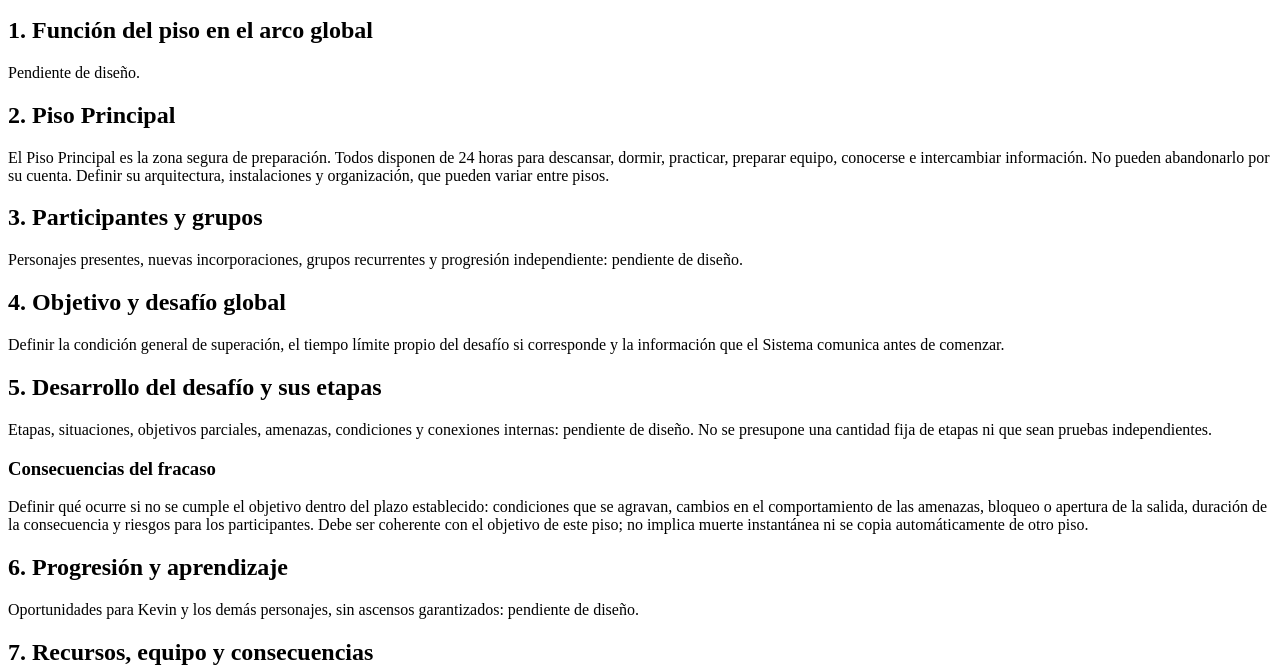
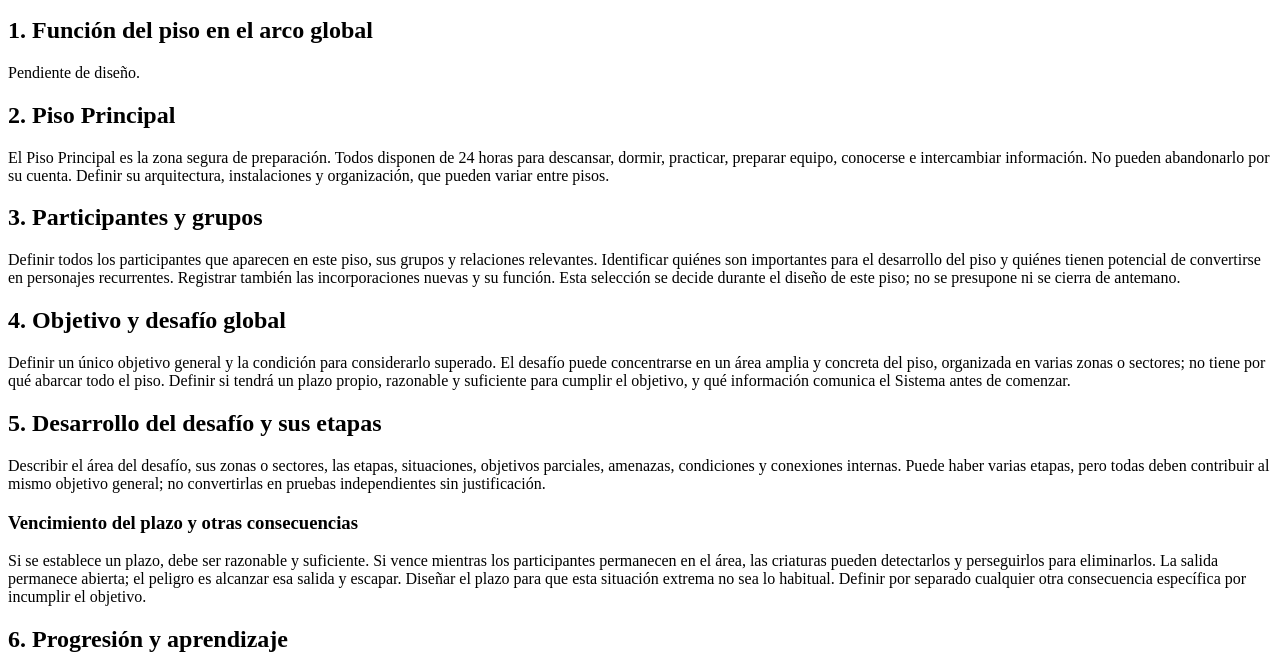
Before and after one commit to ddfakke7-beep/mi-novela, a plain HTML site: page NUESTRO-PROYECTO/PISOS/piso-04/diseño.html in a window 1280 px wide. Shown: the part 101-771 px from the top of the page. Drawn offline with Linux system fonts and the light colour scheme.

Commit message:
Ajusta estructura de desafíos, plazos y planificación del arco

```diff
--- a/NUESTRO-PROYECTO/PISOS/piso-04/diseño.html
+++ b/NUESTRO-PROYECTO/PISOS/piso-04/diseño.html
@@ -14,13 +14,13 @@
 <h2>2. Piso Principal</h2>
 <p>El Piso Principal es la zona segura de preparación. Todos disponen de 24 horas para descansar, dormir, practicar, preparar equipo, conocerse e intercambiar información. No pueden abandonarlo por su cuenta. Definir su arquitectura, instalaciones y organización, que pueden variar entre pisos.</p>
 <h2>3. Participantes y grupos</h2>
-<p>Personajes presentes, nuevas incorporaciones, grupos recurrentes y progresión independiente: pendiente de diseño.</p>
+<p>Definir todos los participantes que aparecen en este piso, sus grupos y relaciones relevantes. Identificar quiénes son importantes para el desarrollo del piso y quiénes tienen potencial de convertirse en personajes recurrentes. Registrar también las incorporaciones nuevas y su función. Esta selección se decide durante el diseño de este piso; no se presupone ni se cierra de antemano.</p>
 <h2>4. Objetivo y desafío global</h2>
-<p>Definir la condición general de superación, el tiempo límite propio del desafío si corresponde y la información que el Sistema comunica antes de comenzar.</p>
+<p>Definir un único objetivo general y la condición para considerarlo superado. El desafío puede concentrarse en un área amplia y concreta del piso, organizada en varias zonas o sectores; no tiene por qué abarcar todo el piso. Definir si tendrá un plazo propio, razonable y suficiente para cumplir el objetivo, y qué información comunica el Sistema antes de comenzar.</p>
 <h2>5. Desarrollo del desafío y sus etapas</h2>
-<p>Etapas, situaciones, objetivos parciales, amenazas, condiciones y conexiones internas: pendiente de diseño. No se presupone una cantidad fija de etapas ni que sean pruebas independientes.</p>
-<h3>Consecuencias del fracaso</h3>
-<p>Definir qué ocurre si no se cumple el objetivo dentro del plazo establecido: condiciones que se agravan, cambios en el comportamiento de las amenazas, bloqueo o apertura de la salida, duración de la consecuencia y riesgos para los participantes. Debe ser coherente con el objetivo de este piso; no implica muerte instantánea ni se copia automáticamente de otro piso.</p>
+<p>Describir el área del desafío, sus zonas o sectores, las etapas, situaciones, objetivos parciales, amenazas, condiciones y conexiones internas. Puede haber varias etapas, pero todas deben contribuir al mismo objetivo general; no convertirlas en pruebas independientes sin justificación.</p>
+<h3>Vencimiento del plazo y otras consecuencias</h3>
+<p>Si se establece un plazo, debe ser razonable y suficiente. Si vence mientras los participantes permanecen en el área, las criaturas pueden detectarlos y perseguirlos para eliminarlos. La salida permanece abierta; el peligro es alcanzar esa salida y escapar. Diseñar el plazo para que esta situación extrema no sea lo habitual. Definir por separado cualquier otra consecuencia específica por incumplir el objetivo.</p>
 <h2>6. Progresión y aprendizaje</h2>
 <p>Oportunidades para Kevin y los demás personajes, sin ascensos garantizados: pendiente de diseño.</p>
 <h2>7. Recursos, equipo y consecuencias</h2>
```
